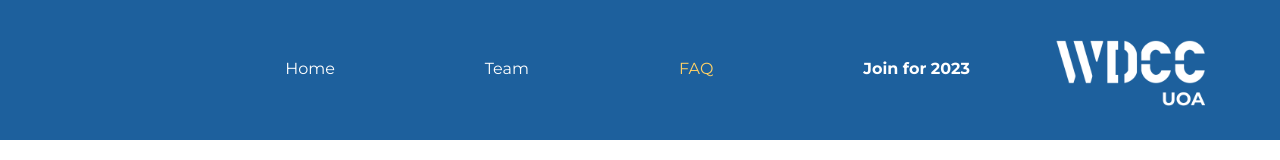
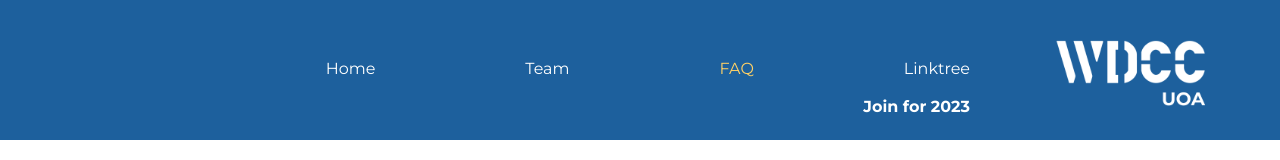
Before and after one commit to UoaWDCC/wdcc-website-v2, a React (Create React App) app: page /faq in a window 1280 px wide. Shown: the top 160 px of the page. Built offline with nearby package versions, Linux system fonts and the light colour scheme.

Commit message:
Added Linktree to navbar

```diff
--- a/src/components/NavBar.tsx
+++ b/src/components/NavBar.tsx
@@ -128,6 +128,10 @@ function NavBar({ hasBg }: { hasBg?: boolean }) {
       link: '/faq',
     },
     {
+      displayName: 'Linktree',
+      link: 'https://go.wdcc.co.nz',
+    },
+    {
       displayName: 'Join for 2023',
       link: 'https://forms.gle/zuV2ZzdtmHH7976MA',
       highlight: true,
--- a/src/pages/IndexPage.tsx
+++ b/src/pages/IndexPage.tsx
@@ -287,7 +287,9 @@ export default function IndexPage() {
               You don't need to know web development. <b>Membership is free!</b>
             </p>
           </div>
-          <JoinButton href={'https://join.wdcc.co.nz'}>Join WDCC</JoinButton>
+          <JoinButton href={'https://forms.gle/zuV2ZzdtmHH7976MA'}>
+            Join WDCC
+          </JoinButton>
         </div>
 
         <img src={combinedBanner} alt={'Hackathon photos'} />
```
